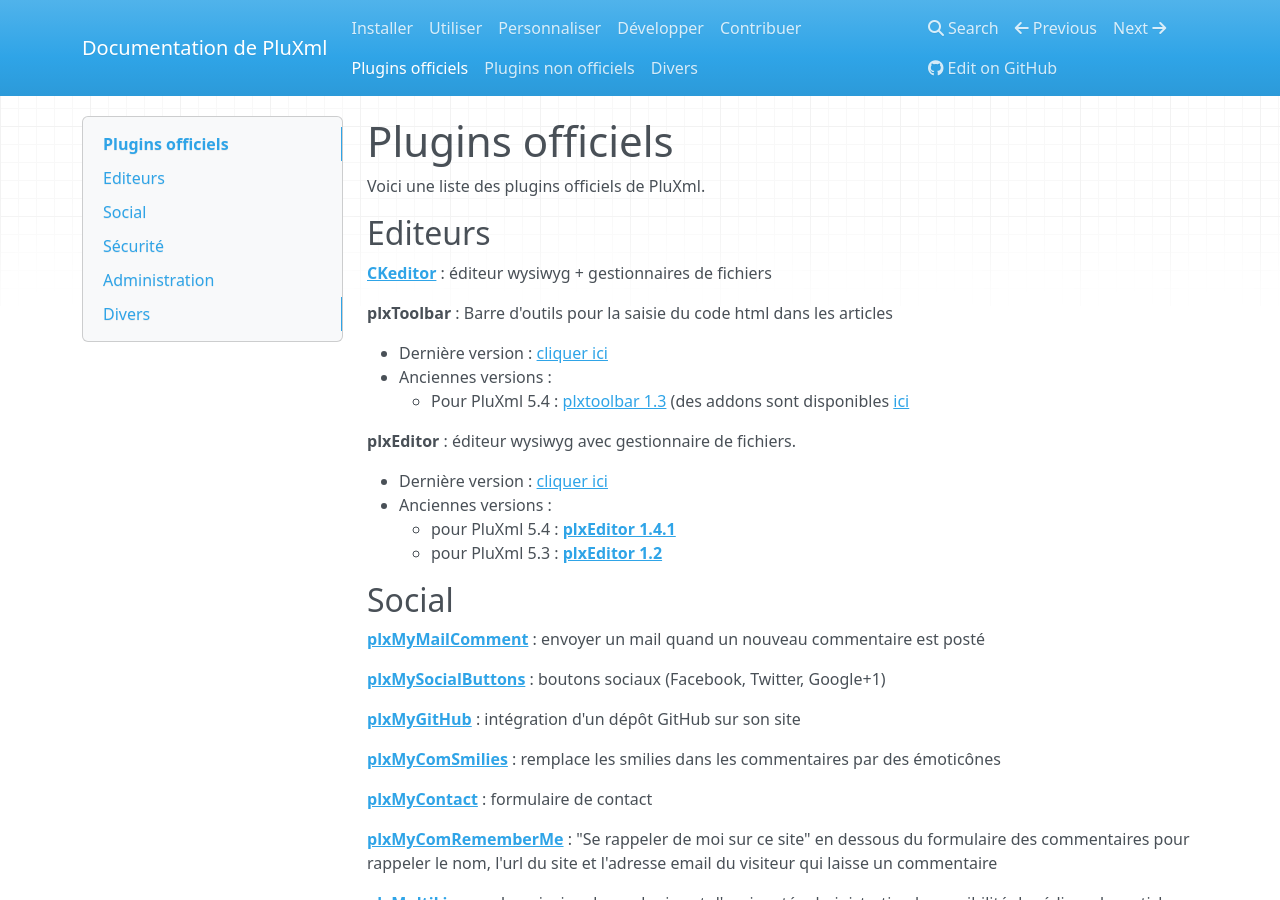
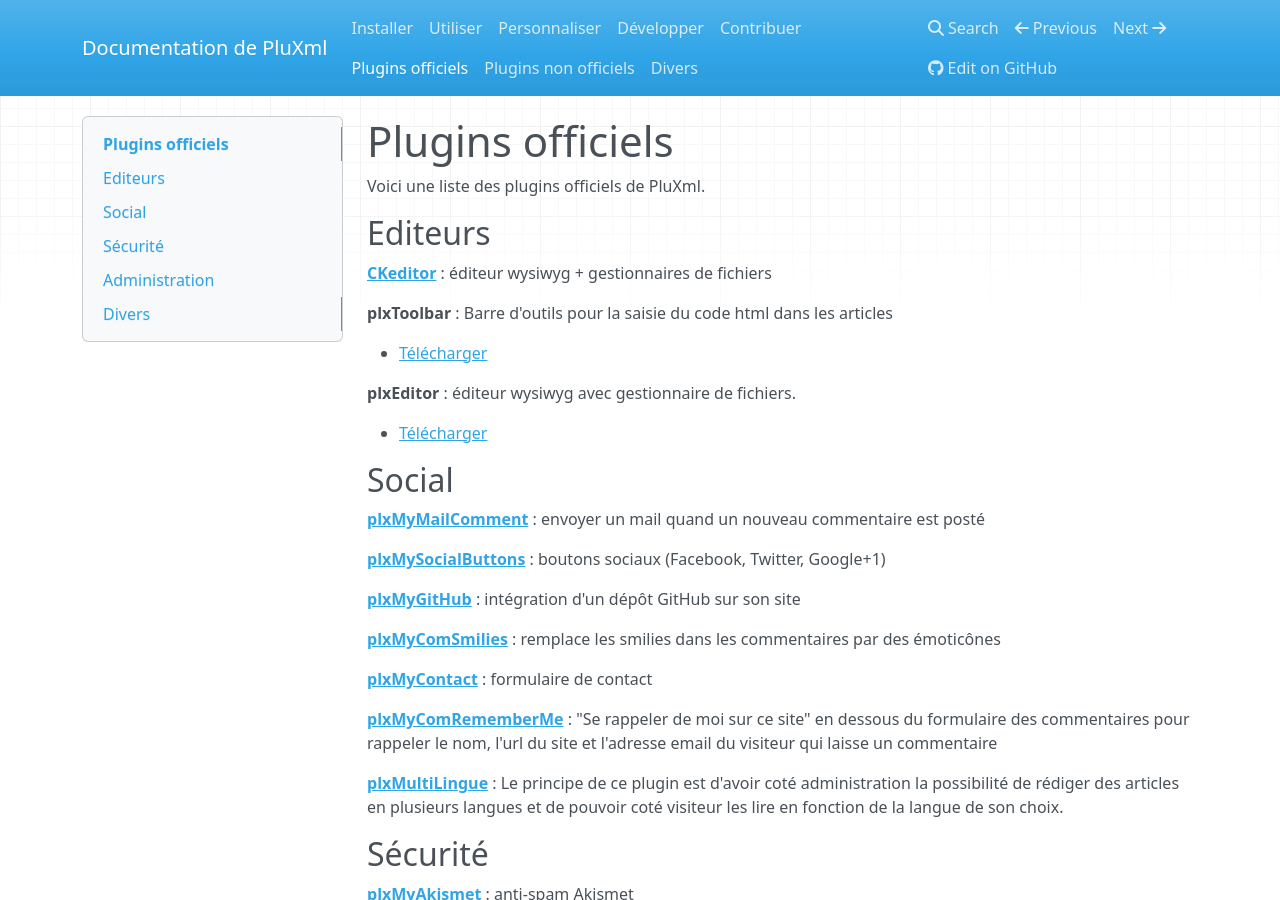
Before and after one commit to pluxml/PluXml-Wiki, an MkDocs documentation site: the page built from docs/divers/plugins-officiels.md, in a window 1280 px wide and 900 px high. Built offline with MkDocs 1.6.1, drawn with Linux system fonts in a browser that asks for light colours; nearby versions of some CDN libraries.

Commit message:
plugin officiels : suppression liens mort #9

```diff
--- a/docs/divers/plugins-officiels.md
+++ b/docs/divers/plugins-officiels.md
@@ -8,18 +8,11 @@
 
 __plxToolbar__ : Barre d'outils pour la saisie du code html dans les articles
 
-* Dernière version : [cliquer ici](https://github.com/Pluxopolis/plxtoolbar/releases)
-* Anciennes versions :
-    - Pour PluXml 5.4 : [plxtoolbar 1.3](http://telechargements.pluxml.org/plugins/official/plxtoolbar.1.3.zip) (des addons sont disponibles [ici](http://wiki.pluxml.org/index.php?page=Plugins+non+officiels])
+* [Télécharger](https://github.com/Pluxopolis/plxtoolbar/releases)
 
 __plxEditor__ : éditeur wysiwyg avec gestionnaire de fichiers.
 
-* Dernière version : [cliquer ici](https://github.com/Pluxopolis/plxEditor/releases)
-* Anciennes versions :
-    - pour PluXml 5.4 : [__plxEditor 1.4.1__](http://telechargements.pluxml.org/plugins/official/plxeditor.1.4.1.zip)
-    - pour PluXml 5.3 : [__plxEditor 1.2__](http://telechargements.pluxml.org/plugins/official/plxeditor.1.2.zip)
-
-
+* [Télécharger](https://github.com/Pluxopolis/plxEditor/releases)
 
 ## Social
 [__plxMyMailComment__](http://forum.pluxml.org/viewtopic.php?id=2740) : envoyer un mail quand un nouveau commentaire est posté
```
